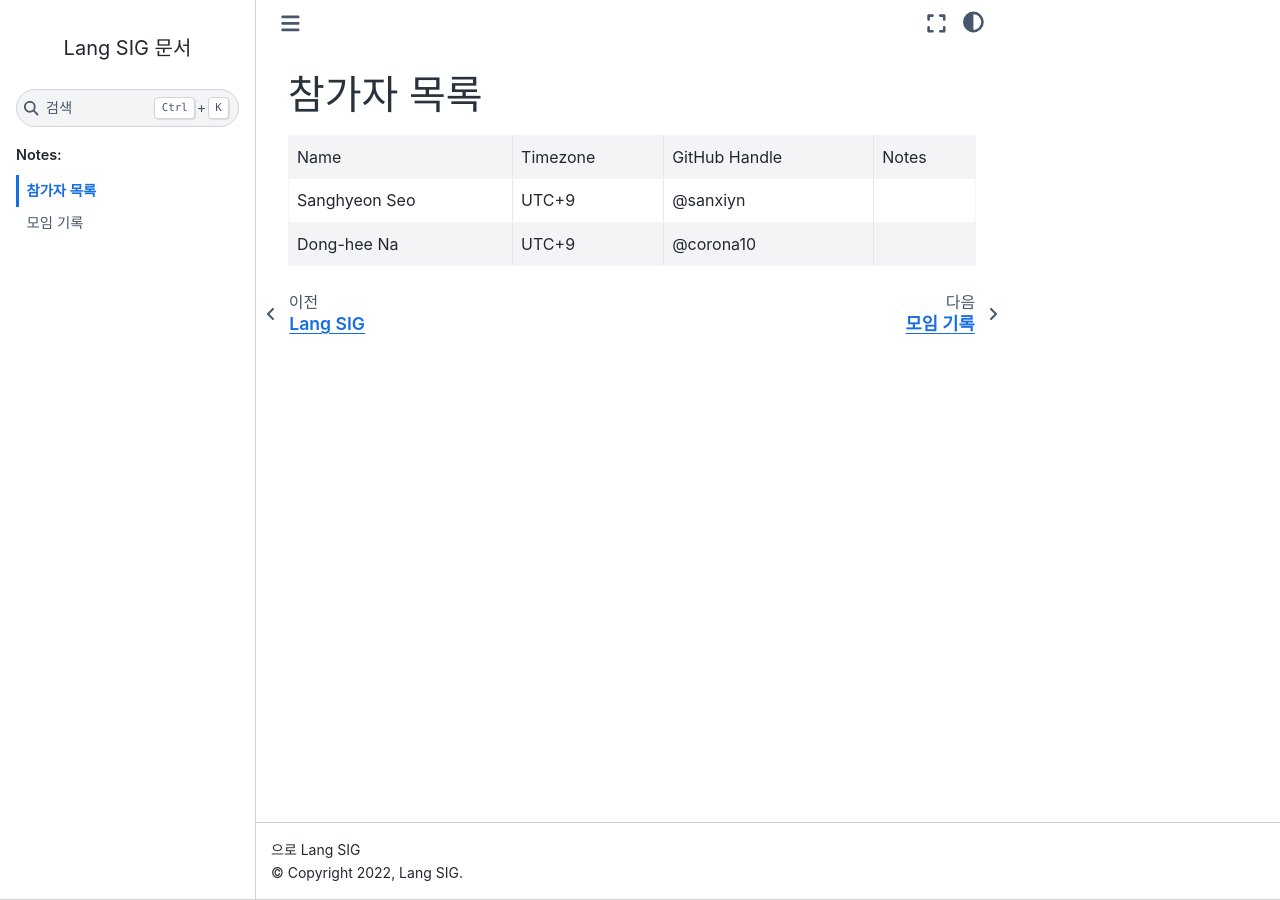
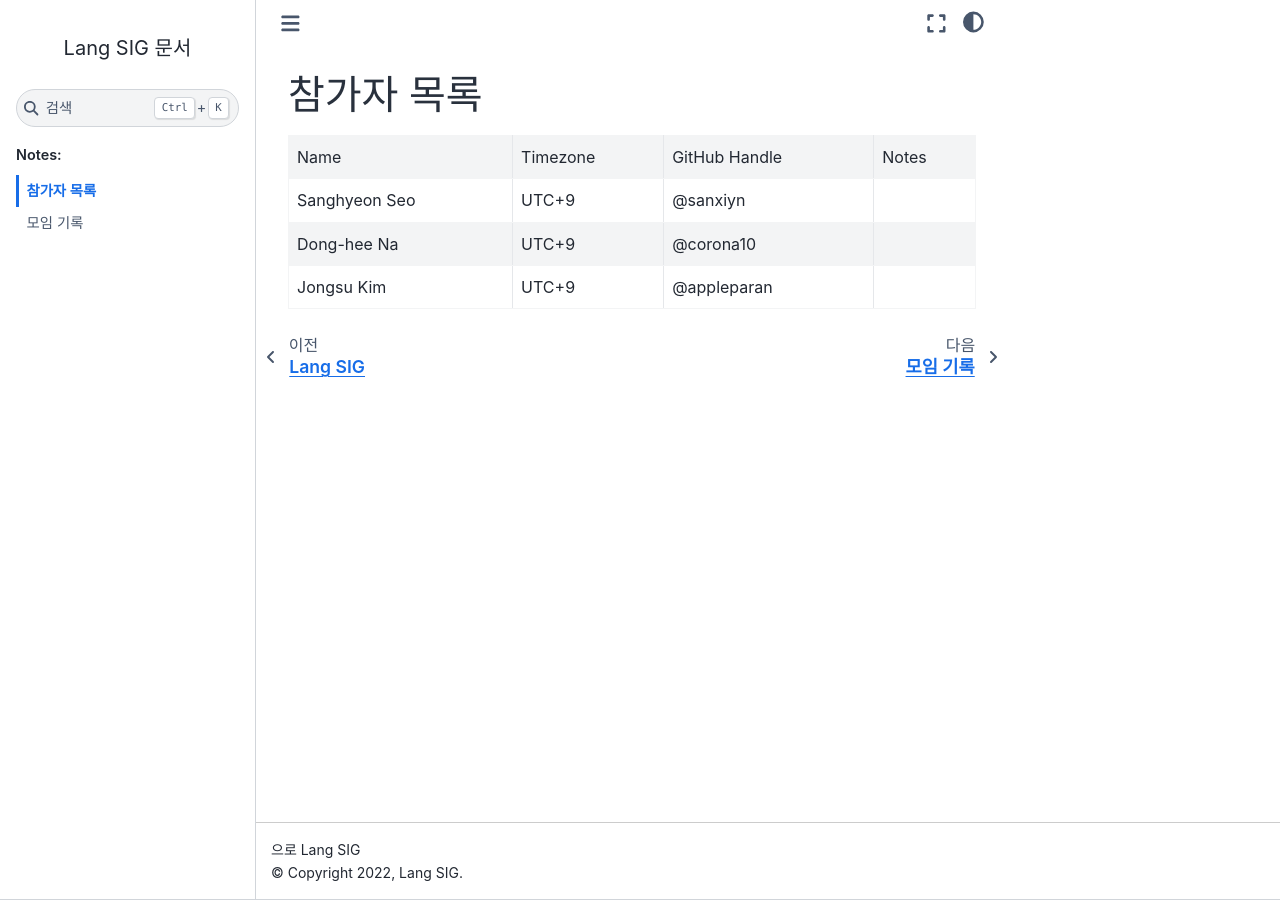
Before and after one commit to Lang-SIG/LangSIG, a Sphinx documentation site: the page built from docs/participants.rst, in a window 1280 px wide. Built offline with Sphinx 7.4.7 and the Sphinx Book theme 1.1.4, drawn with Linux system fonts in a browser that asks for light colours.

Commit message:
Add "Jongsu Kim" to participants (#1)

```diff
--- a/docs/participants.rst
+++ b/docs/participants.rst
@@ -11,3 +11,5 @@
 +------------------------+-----------+-------------------+--------------------------------------+
 | Dong-hee Na            | UTC+9     | @corona10         |                                      |
 +------------------------+-----------+-------------------+--------------------------------------+
+| Jongsu Kim             | UTC+9     | @appleparan       |                                      |
++------------------------+-----------+-------------------+--------------------------------------+
```
